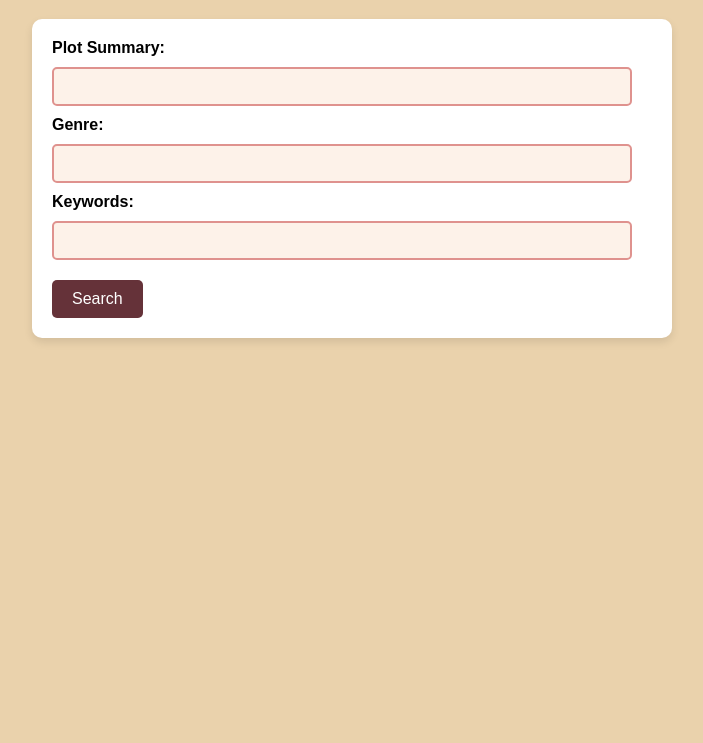
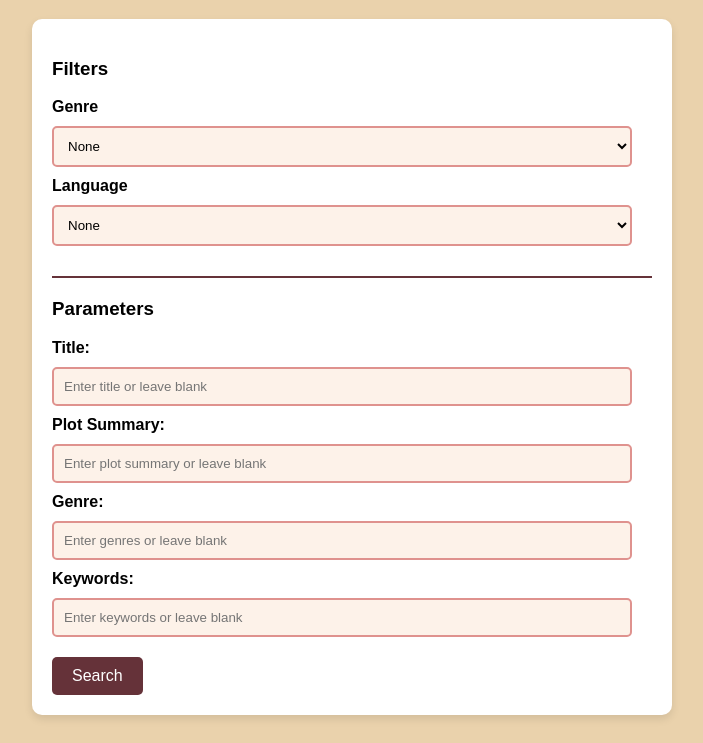
Before and after one commit to KiwiFlavorBepis/FilmFinder, a plain HTML site: page App/index.html in a window 1280 px wide. Shown: the part 89-832 px from the top of the page, without its empty margins (288-991 px from the left). Before the commit the page ends 800 px from the top, so only its background shows below. Drawn offline with Linux system fonts and the light colour scheme.

Commit message:
changes to webapp
Signed-off-by: JoshuaMeyer1 <97538826+JoshuaMeyer1@users.noreply.github.com>

```diff
--- a/App/index.html
+++ b/App/index.html
@@ -11,21 +11,96 @@
         <h1 id="filmfinder" style="color:#653239">FilmFinder</h1>
 
         <form>
+            <h3> Filters </h3>
+            <div>
+                <label for="genreFilter"><strong>Genre</strong></label>
+                <select id="genreFilter">
+                    <option value="none">None</option>
+                    <option value="action">Action</option>
+                    <option value="adventure">Adventure</option>
+                    <option value="animation">Animation</option>
+                    <option value="biography">Biography</option>
+                    <option value="comedy">Comedy</option>
+                    <option value="crime">Crime</option>
+                    <option value="documentary">Documentary</option>
+                    <option value="drama">Drama</option>
+                    <option value="family">Family</option>
+                    <option value="fantasy">Fantasy</option>
+                    <option value="film-noir">Film Noir</option>
+                    <option value="game-show">Game Show</option>
+                    <option value="history">History</option>
+                    <option value="horror">Horror</option>
+                    <option value="musical">Musical</option>
+                    <option value="music">Music</option>
+                    <option value="mystery">Mystery</option>
+                    <option value="news">News</option>
+                    <option value="reality-tv">Reality-TV</option>
+                    <option value="romance">Romance</option>
+                    <option value="sci-fi">Sci-Fi</option>
+                    <option value="short">Short</option>
+                    <option value="sport">Sport</option>
+                    <option value="talk-show">Talk-Show</option>
+                    <option value="thriller">Thriller</option>
+                    <option value="war">War</option>
+                    <option value="western">Western</option>
+                </select>
+            </div>
+
+            <div>
+                <label for="languageFilter"><strong>Language</strong></label>
+                <select id="languageFilter">
+                    <option value="none">None</option>
+                    <option value="english">English</option>
+                    <option value="spanish">Spanish</option>
+                    <option value="french">French</option>
+                    <option value="german">German</option>
+                    <option value="italian">Italian</option>
+                    <option value="portuguese">Portuguese</option>
+                    <option value="chinese">Chinese</option>
+                    <option value="japanese">Japanese</option>
+                    <option value="korean">Korean</option>
+                    <option value="russian">Russian</option>
+                    <option value="arabic">Arabic</option>
+                    <option value="hindi">Hindi</option>
+                    <option value="bengali">Bengali</option>
+                    <option value="turkish">Turkish</option>
+                    <option value="dutch">Dutch</option>
+                    <option value="polish">Polish</option>
+                    <option value="swedish">Swedish</option>
+                    <option value="norwegian">Norwegian</option>
+                    <option value="danish">Danish</option>
+                    <option value="finnish">Finnish</option>
+                    <option value="greek">Greek</option>
+                    <option value="thai">Thai</option>
+                    <option value="vietnamese">Vietnamese</option>
+                </select>
+            </div>
+
+            <!-- Visual separator -->
+            <hr style="border: 1px solid #653239; margin: 20px 0;">
+
+            <h3> Parameters </h3>
+            <div>
+                <label for="title"><strong>Title:</strong></label>
+                <input type="text" id="title" placeholder="Enter title or leave blank">
+                <div id="titleError" class="error"></div>
+            </div>
+
             <div>
                 <label for="plotSummary"><strong>Plot Summary:</strong></label>
-                <input type="text" id="plotSummary">
+                <input type="text" id="plotSummary" placeholder="Enter plot summary or leave blank">
                 <div id="plotSummaryError" class="error"></div>
             </div>
 
             <div>
                 <label for="genre"><strong>Genre:</strong></label>
-                <input type="text" id="genre">
+                <input type="text" id="genre" placeholder="Enter genres or leave blank">
                 <div id="genreError" class="error"></div>
             </div>
 
             <div>
                 <label for="keywords"><strong>Keywords:</strong></label>
-                <input type="text" id="keywords">
+                <input type="text" id="keywords" placeholder="Enter keywords or leave blank">
                 <div id="keywordsError" class="error"></div>
             </div>
 
--- a/App/style.css
+++ b/App/style.css
@@ -19,7 +19,7 @@ form {
     overflow: hidden;
 }
 
-input[type="text"] {
+input[type="text"], select {
     width: calc(100% - 20px);
     padding: 10px;
     margin: 10px 0;
@@ -30,7 +30,7 @@ input[type="text"] {
     box-sizing: border-box;
 }
 
-input[type="text"]:focus {
+input[type="text"]:focus, select:focus {
     border-color: #653239;
     outline: none;
 }
```
Also changed, not shown: App/script.js (indentation only).
